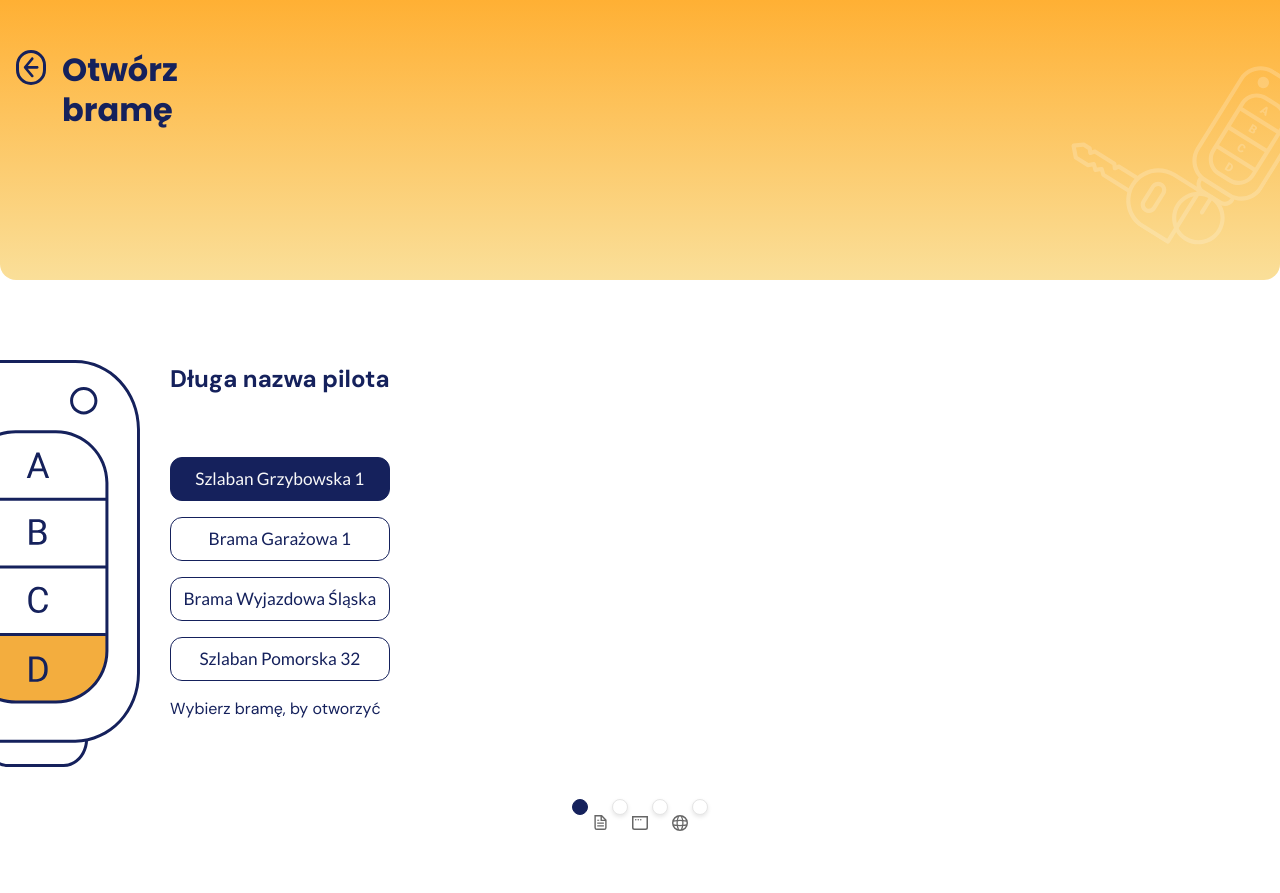
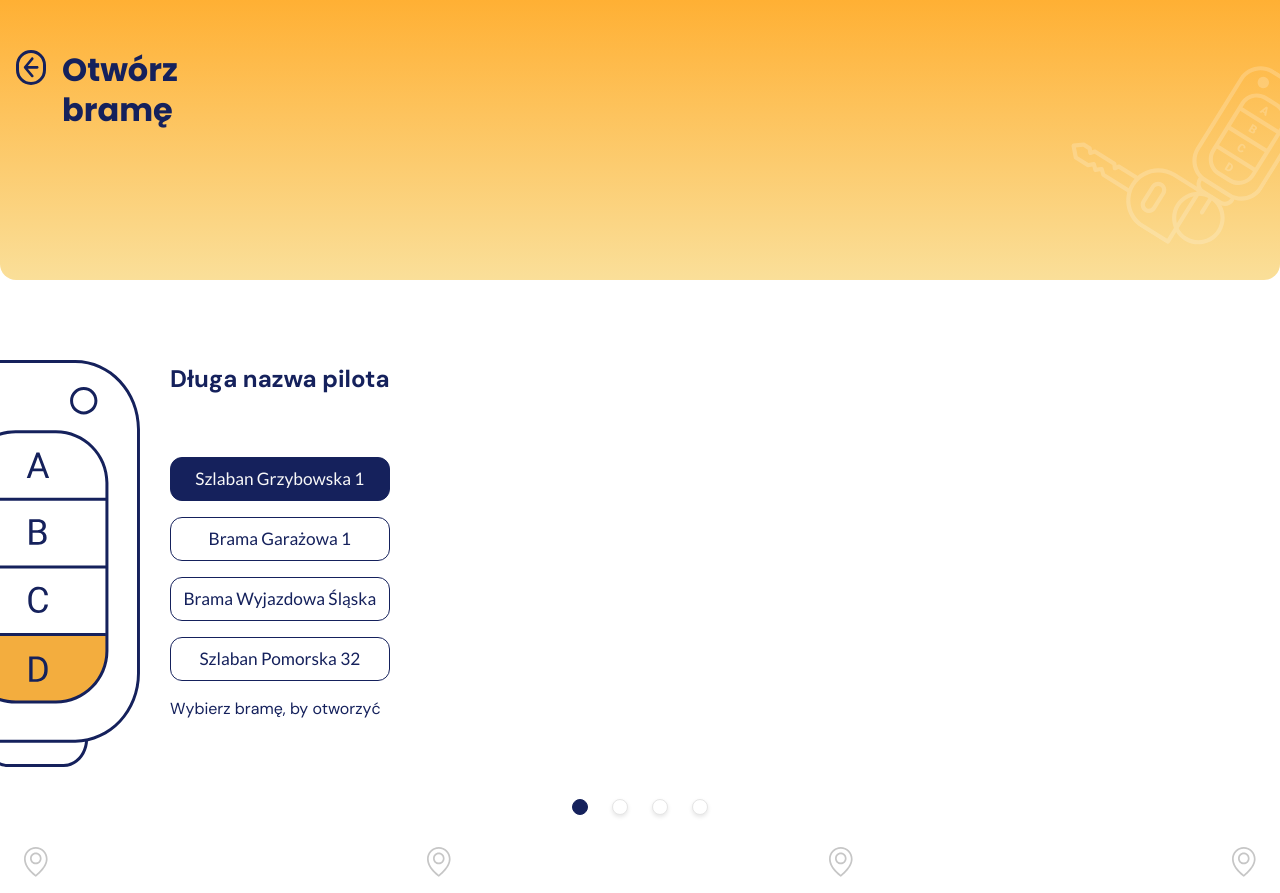
Before and after one commit to WojciechBialek/ParkApp, a Next.js app: page / in a window 1280 px wide. Before the commit the page ends 831 px from the top, so only its background shows below. Built offline with nearby package versions, Linux system fonts and the light colour scheme; no server answers.

Commit message:
Adjust footer to the design

```diff
--- a/app/(root)/layout.tsx
+++ b/app/(root)/layout.tsx
@@ -19,7 +19,7 @@
         headerHeadline="Otwórz bramę"
       />
       <main className="">{children}</main>
-      <footer className="row-start-3 flex gap-[24px] flex-wrap items-center justify-center">
+      <footer className="row-start-3 flex gap-[24px] flex-wrap items-center justify-between px-[24px] py-[16px] mt-[16px]">
         <a
           className="flex items-center gap-2 hover:underline hover:underline-offset-4"
           href="https://nextjs.org/learn?utm_source=create-next-app&utm_medium=appdir-template-tw&utm_campaign=create-next-app"
@@ -28,10 +28,10 @@
         >
           <Image
             aria-hidden
-            src="/file.svg"
-            alt="File icon"
-            width={15}
-            height={21}
+            src="/icons/footer-icon.svg"
+            alt="Globe icon"
+            width={24}
+            height={29}
           />
         </a>
         <a
@@ -42,10 +42,10 @@
         >
           <Image
             aria-hidden
-            src="/window.svg"
-            alt="Window icon"
-            width={16}
-            height={16}
+            src="/icons/footer-icon.svg"
+            alt="Globe icon"
+            width={24}
+            height={29}
           />
         </a>
         <a
@@ -56,10 +56,24 @@
         >
           <Image
             aria-hidden
-            src="/globe.svg"
+            src="/icons/footer-icon.svg"
             alt="Globe icon"
-            width={16}
-            height={16}
+            width={24}
+            height={29}
+          />
+        </a>
+        <a
+          className="flex items-center gap-2 hover:underline hover:underline-offset-4"
+          href="https://nextjs.org?utm_source=create-next-app&utm_medium=appdir-template-tw&utm_campaign=create-next-app"
+          target="_blank"
+          rel="noopener noreferrer"
+        >
+          <Image
+            aria-hidden
+            src="/icons/footer-icon.svg"
+            alt="Globe icon"
+            width={24}
+            height={29}
           />
         </a>
       </footer>
```
Also changed, not shown: public/icons/footer-icon.svg (added).
